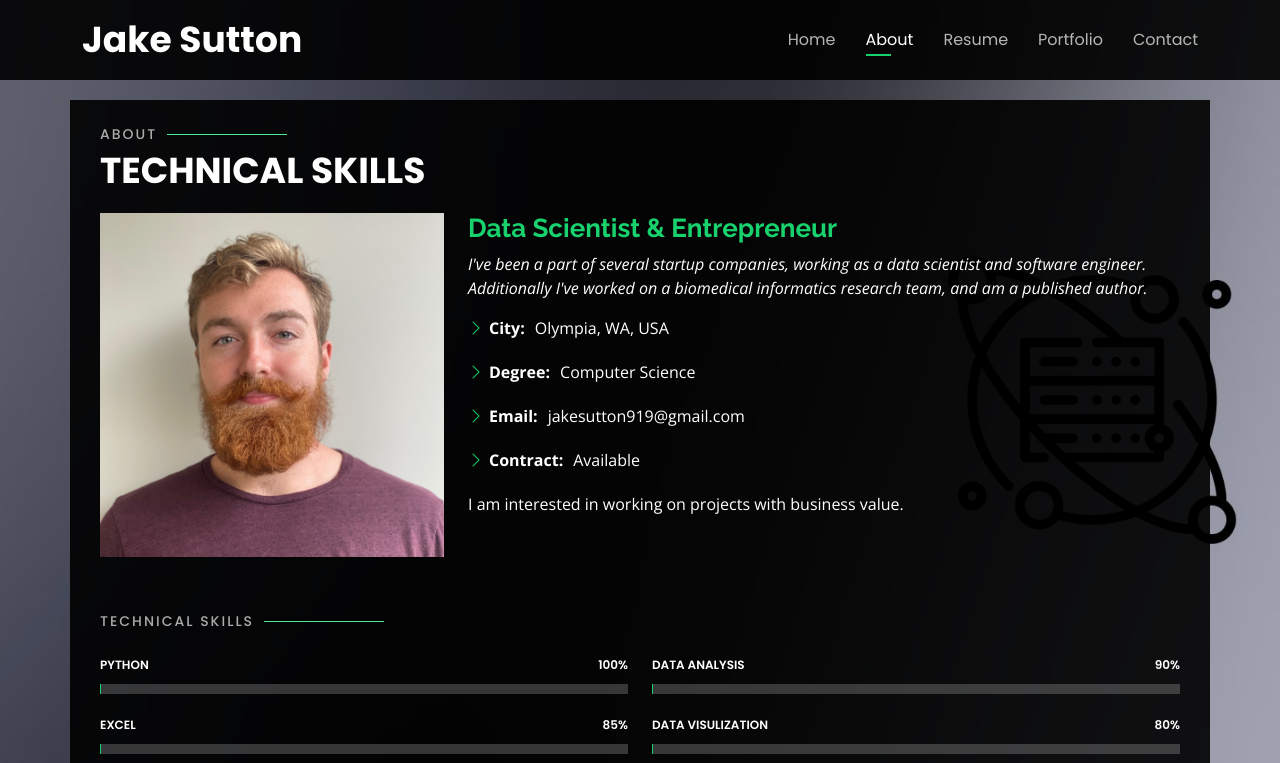
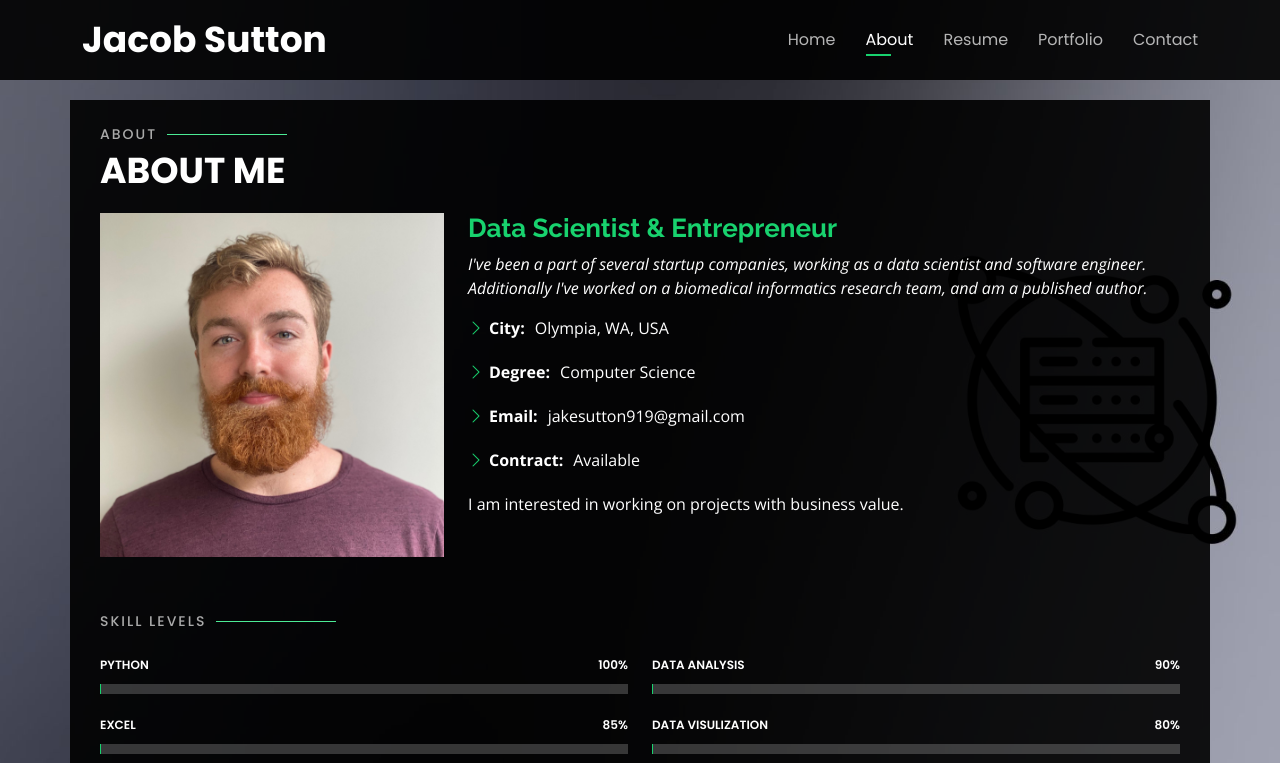
Before and after one commit to JakeSutton19/JakeSutton19.github.io, a plain HTML site: page index.html in a window 1280 px wide. Both pictures are taken after a click on the link "About". Shown: the top 763 px of the page. Drawn offline with nearby package versions, Linux system fonts and the light colour scheme.

Commit message:
updated name

```diff
--- a/index.html
+++ b/index.html
@@ -42,7 +42,7 @@
   <header id="header">
     <div class="container">
 
-      <h1><a href="index.html">Jake Sutton</a></h1>
+      <h1><a href="index.html">Jacob Sutton</a></h1>
       <!-- Uncomment below if you prefer to use an image logo -->
       <!-- <a href="index.html" class="mr-auto"><img src="assets/img/logo.png" alt="" class="img-fluid"></a> -->
       <h2>I'm a passionate <span>data scientist</span> from Olympia</h2>
@@ -73,7 +73,7 @@
 
       <div class="section-title">
         <h2>About</h2>
-        <p>Technical Skills</p>
+        <p>About Me</p>
       </div>
 
       <div class="row">
@@ -109,7 +109,7 @@
     <div class="skills container">
 
       <div class="section-title">
-        <h2>Technical Skills</h2>
+        <h2>Skill Levels</h2>
       </div>
 
       <div class="row skills-content">
```
